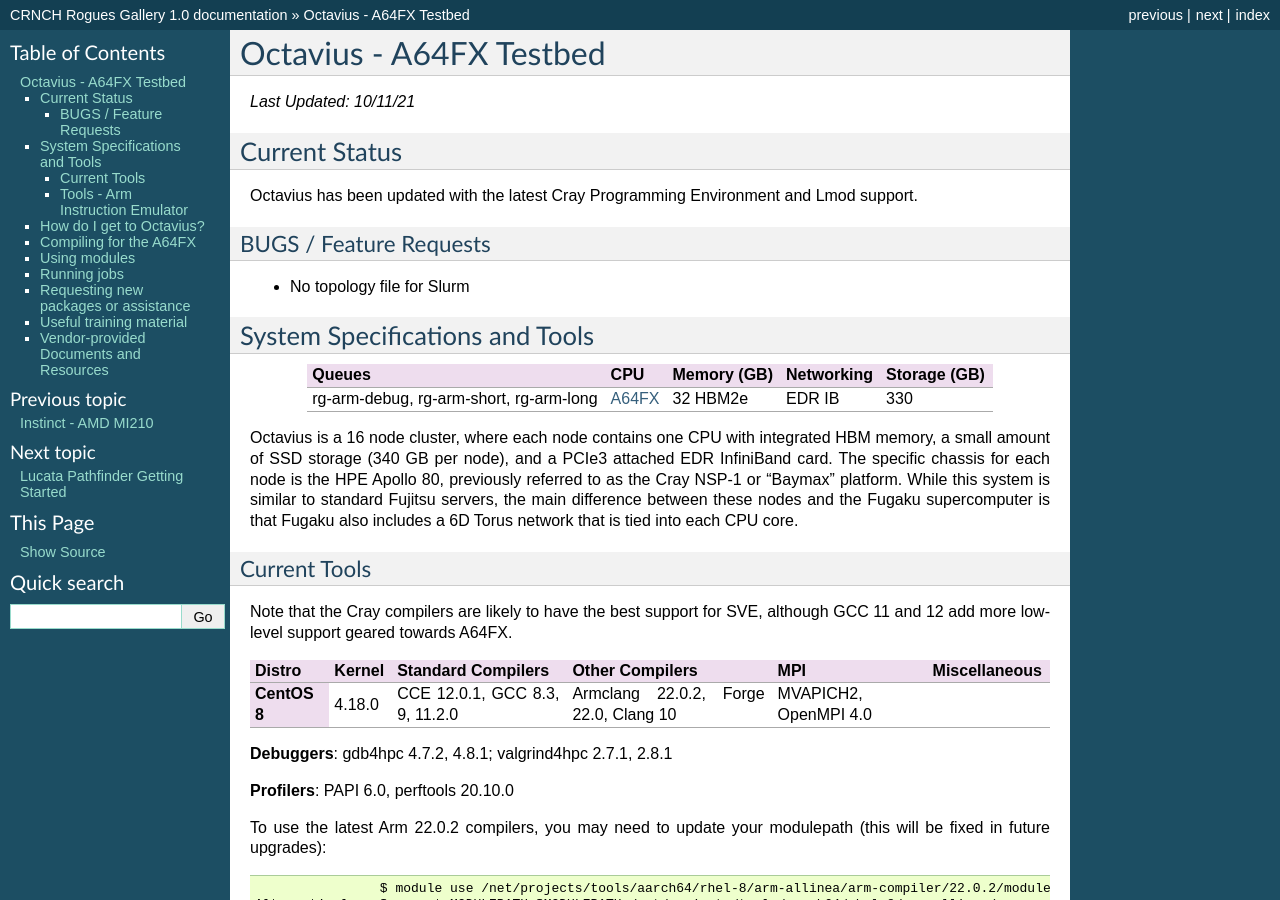
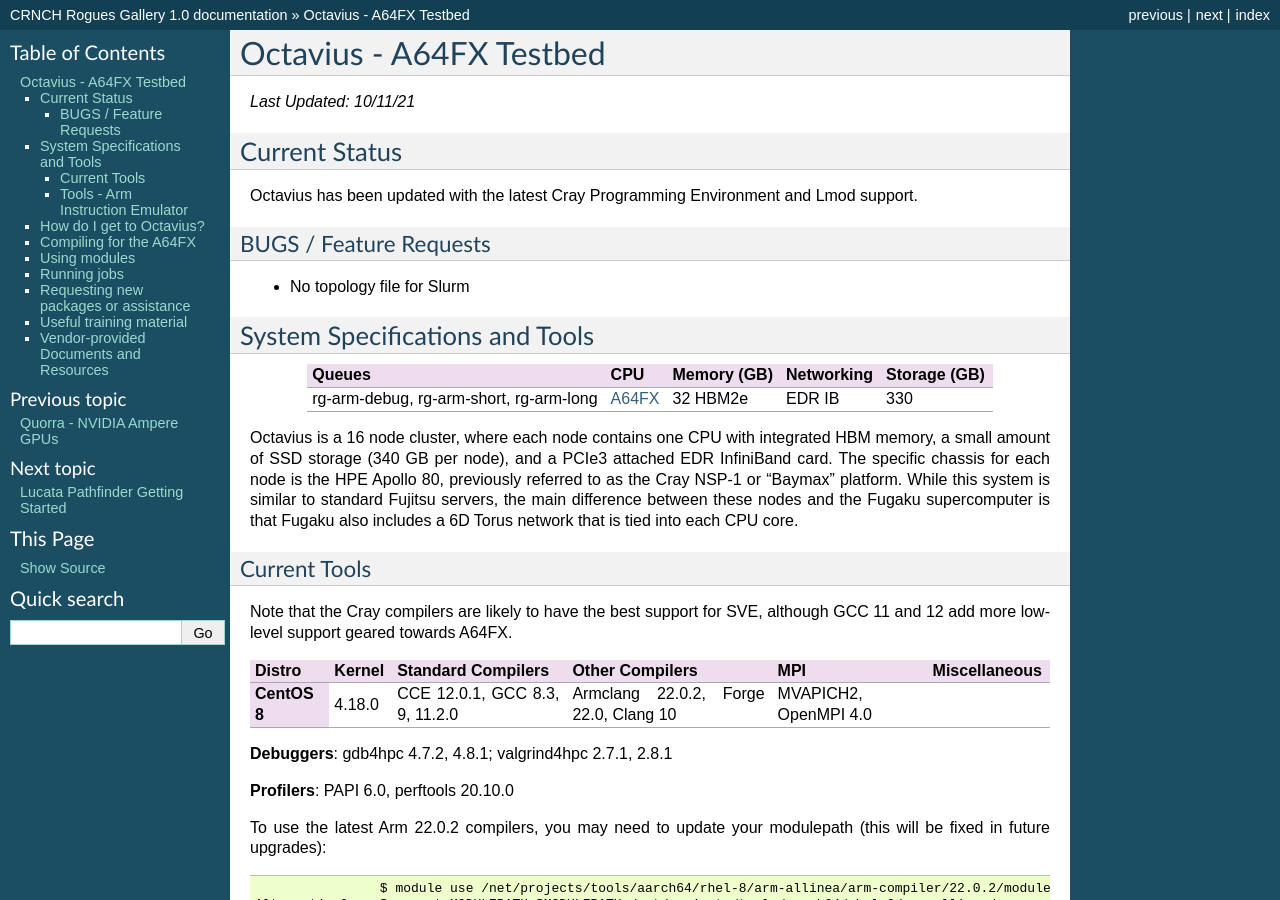
Before and after one commit to gt-crnch-rg/read-the-docs, a Sphinx documentation site: the page built from docs/arm/octavius-a64fx-testbed.rst, in a window 1280 px wide and 900 px high. Built offline with Sphinx 7.4.7, drawn with Linux system fonts in a browser that asks for light colours; pages that are not in the unit, such as notebooks, are missing from menus.

Commit message:
Update index.rst

```diff
--- a/docs/index.rst
+++ b/docs/index.rst
@@ -45,7 +45,7 @@
    :glob:
 
    gpu/instinct-mi210.rst
-   gpu/quorra-nvidia.rst
+   gpu/quorra-ampere-bf
    arm/octavius-a64fx-testbed.rst
    arm/kingpin-ampere.rst
 
```
